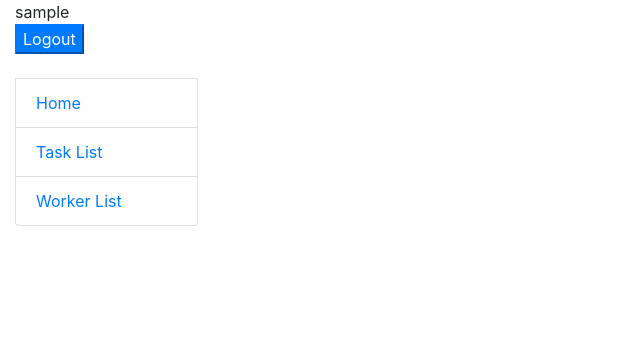
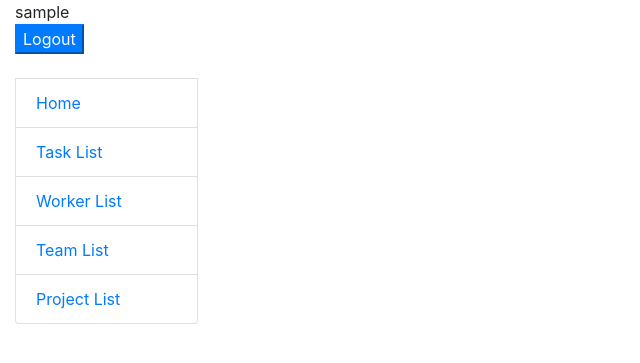
Before and after one commit to Fantom245/IT_job_manager, a Django app: page / in a window 1280 px wide. Shown: the top 363 px of the page, without its empty margins (0-640 px from the left). Run offline with Django 5.2, Linux system fonts and the light colour scheme; the visitor is signed in with stand-in values (Sample User, id 1); data that the repository does not hold is empty.

Commit message:
add navigations for team and project

```diff
--- a/templates/includes/sidebar.html
+++ b/templates/includes/sidebar.html
@@ -12,4 +12,6 @@
     <li class="list-group-item"><a href="{% url 'workspace:index' %}">Home</a></li>
     <li class="list-group-item"><a href="{% url 'workspace:task-list' %}">Task List</a></li>
     <li class="list-group-item"><a href="{% url 'workspace:worker-list' %}">Worker List</a></li>
+    <li class="list-group-item"><a href="{% url 'workspace:team-list' %}">Team List</a></li>
+    <li class="list-group-item"><a href="{% url 'workspace:project-list' %}">Project List</a></li>
 </ul>
```
